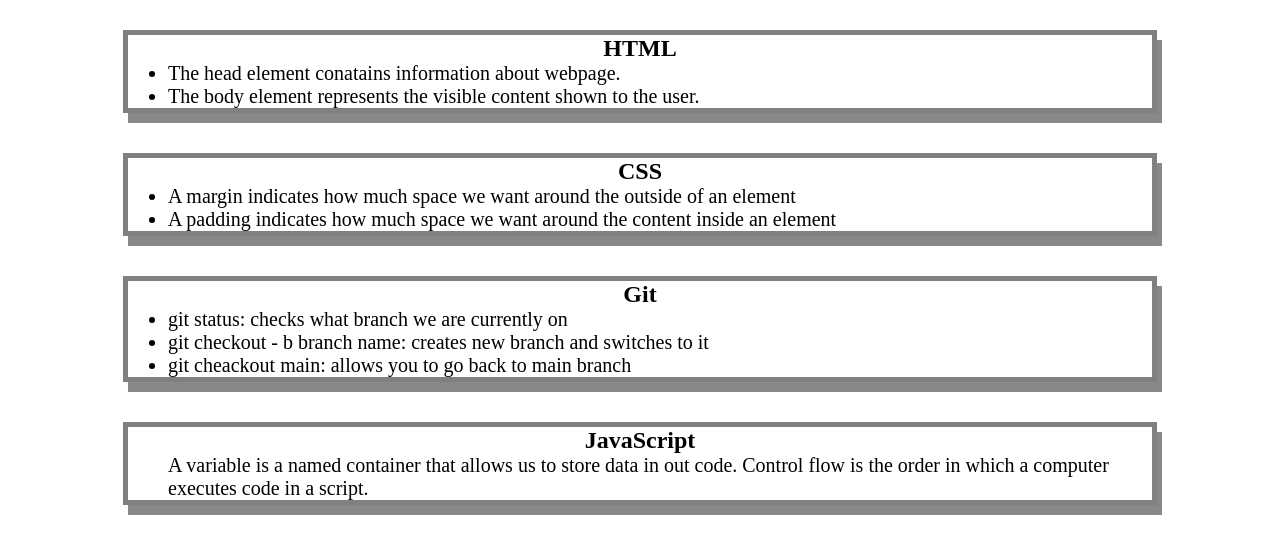
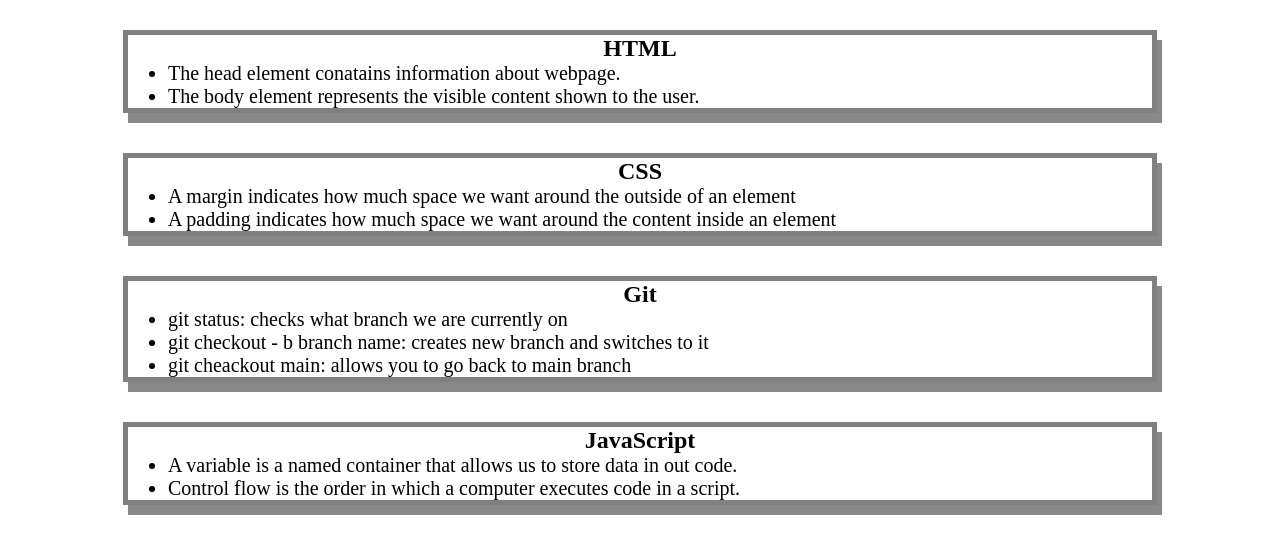
Before and after one commit to JosephTColon/prework-study-guide, a plain HTML site: page index.html in a window 1280 px wide. Shown: the part 130-669 px from the top of the page. Drawn offline with Linux system fonts and the light colour scheme.

Commit message:
Update index.html
Fixed bullet points

```diff
--- a/index.html
+++ b/index.html
@@ -45,8 +45,8 @@
       <section class="card" id="javascript-section">
         <h2>JavaScript</h2>
         <ul>
-          <lu>A variable is a named container that allows us to store data in out code.</lu>
-          <lu>Control flow is the order in which a computer executes code in a script.</lu>
+          <li>A variable is a named container that allows us to store data in out code.</li>
+          <li>Control flow is the order in which a computer executes code in a script.</li>
         </ul>
 
       </section>
```
